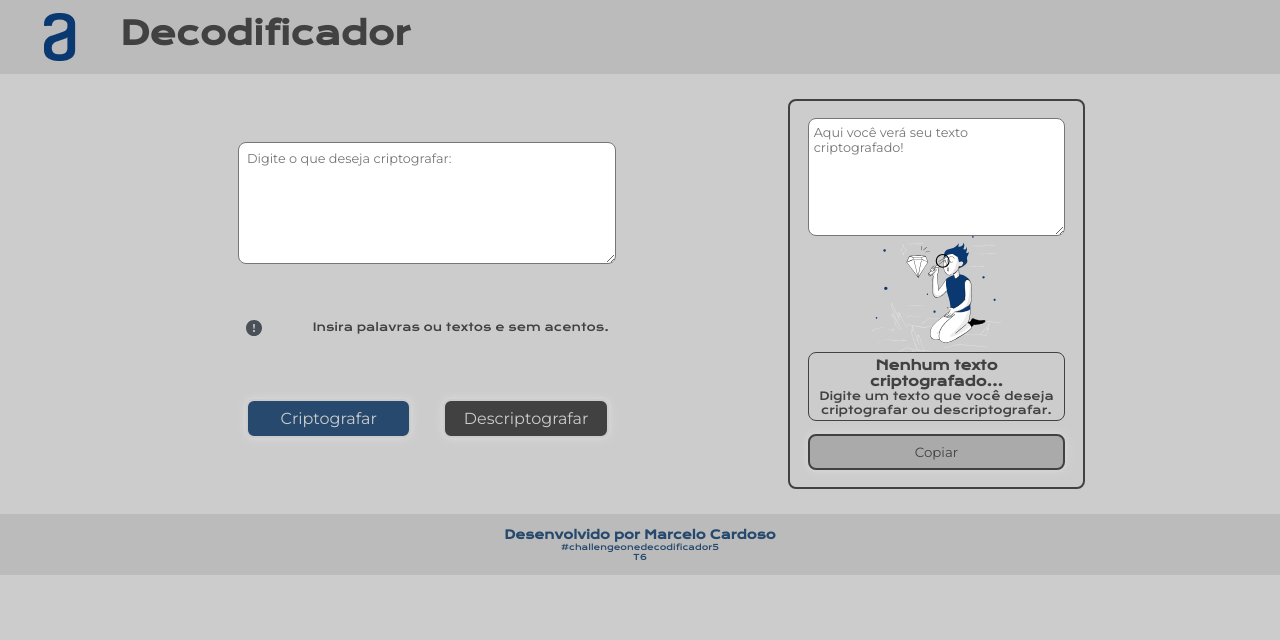
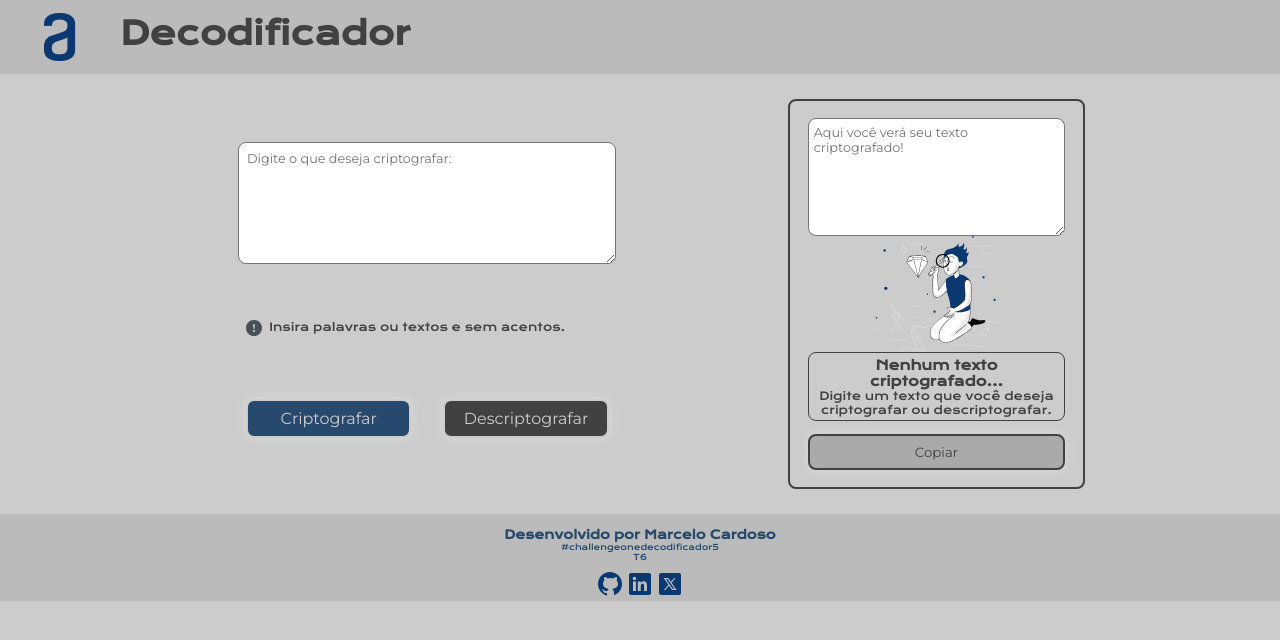
Before and after one commit to marceloc4rdoso/decodificador, a plain HTML site: page index.html in a window 1280 px wide. Drawn offline with nearby package versions, Linux system fonts and the light colour scheme.

Commit message:
Envio das Redes Sociais no Footer

```diff
--- a/index.html
+++ b/index.html
@@ -3,6 +3,7 @@
 <head>
     <meta charset="UTF-8">
     <meta name="viewport" content="width=device-width, initial-scale=1.0">
+
     <link rel="preconnect" href="https://fonts.googleapis.com">
     <link rel="preconnect" href="https://fonts.gstatic.com" crossorigin>
     <link href="https://fonts.googleapis.com/css2?family=Chakra+Petch:wght@700&family=Inter:wght@400;700&display=swap"
@@ -51,6 +52,11 @@
         </div>
         <p> #challengeonedecodificador5</p>
         <p>T6</p>
+        <div class="rodape__container__links">
+            <a href="https://github.com/marceloc4rdoso" target="_blank"><img src="assets\img\github.svg"></a>
+            <a href="https://www.linkedin.com/in/marcelo-cardoso-de-oliveira-43273833/" target="_blank"><img src="assets\img\linkedin.svg"></a>
+            <a href="https://twitter.com/Marcelo_c4rdoso" target="_blank"><img src="assets\img\twitterx.svg"></a>
+        </div>
     </footer>
     <script src="js\app.js" defer></script>
 </body>
--- a/styles/style.css
+++ b/styles/style.css
@@ -77,7 +77,6 @@ body{
     }
 
     .container__conteudo__secaohum__alerta{
-        justify-content: space-between;
         display: flex;
         flex-direction: row;
         padding: 2%;
@@ -201,7 +200,18 @@ body{
     flex-direction: column;
     align-items: center;
     justify-content: center;
-    padding: 1% 0% 1% 0%;
+    padding: 1% 0% 0% 0%;
+    background-color: var(--cor-nav);
+    color: var(--cor-quaternaria);
+    font-size: 0.5rem;
+}
+
+.rodape__container__links{
+    display: flex;
+    flex-direction: row;
+    align-items: center;
+    justify-content: center;
+    padding: 0.5% 0% 0% 0%;
     background-color: var(--cor-nav);
     color: var(--cor-quaternaria);
     font-size: 0.5rem;
```
Also changed, not shown: assets/img/github.svg (added), assets/img/linkedin.svg (added), assets/img/twitterx.svg (added).
